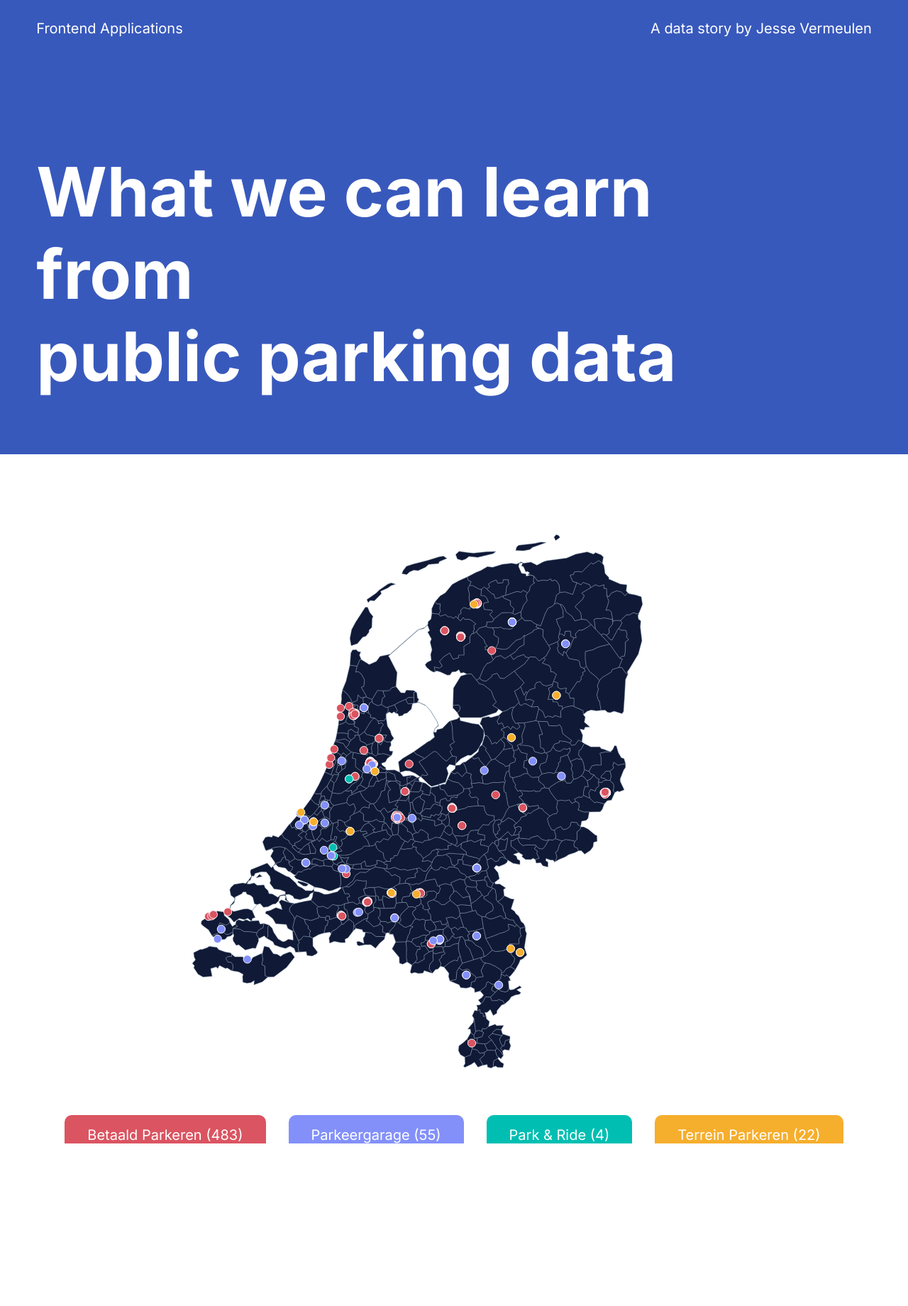
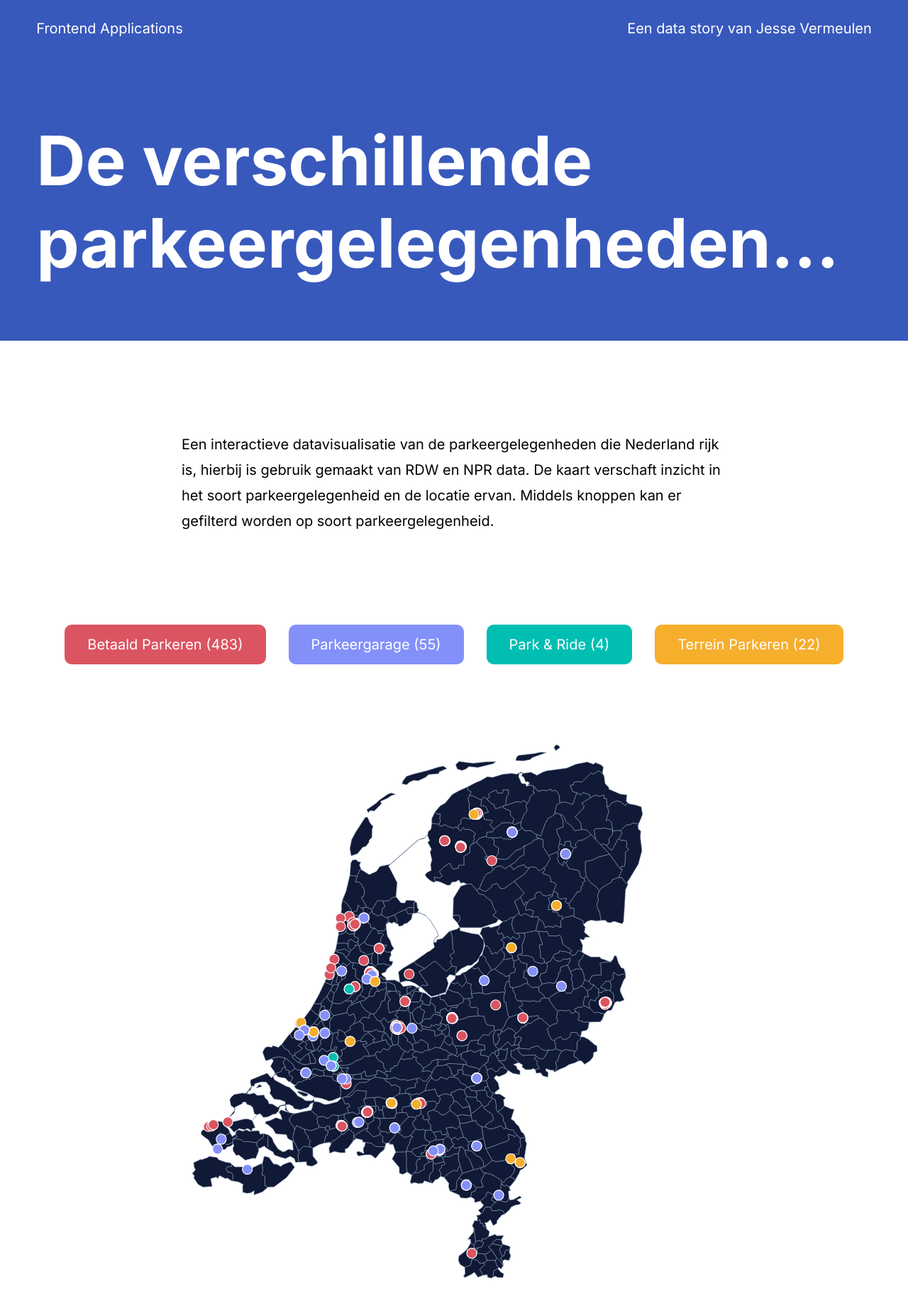
Before and after one commit to jessevermeulen/functional-programming, a React (Vite) app: page / in a window 1280 px wide. Shown: the top 1840 px of the page at 71% size. Before the commit the page ends 1611 px from the top, so only its background shows below. Built offline with nearby package versions, Linux system fonts and the light colour scheme; the HTML template or start-up script is replaced by a standard one.

Commit message:
Improve layout

```diff
--- a/index.html
+++ b/index.html
@@ -14,14 +14,13 @@
     />
     <link rel="stylesheet" href="./src/scss/index.scss" />
 
-    <title>Functional Programming - Jesse Vermeulen</title>
+    <title>Frontend Applications - Jesse Vermeulen</title>
   </head>
   <body>
     <div id="root"></div>
 
-    <!-- <main>
-      <div class="map"></div>
-    </main> -->
+    <!-- <div class="map"></div> -->
+    <!-- <script type="module" src="./src/js/d3.js"></script> -->
 
     <script type="module" src="./src/main.jsx"></script>
   </body>
--- a/src/components/Header.jsx
+++ b/src/components/Header.jsx
@@ -6,7 +6,7 @@ export default function Header() {
     <header>
       <span>{content.tagline}</span>
       <span>
-        A data story by{' '}
+        Een data story van{' '}
         <a href={content.author.domain} target="_blank">
           {content.author.name}
         </a>
--- a/src/components/Map.jsx
+++ b/src/components/Map.jsx
@@ -2,9 +2,8 @@ import React, { useEffect } from 'react';
 import * as d3 from 'd3';
 import municipalities from '../data/d3/netherlands-municipalities.json';
 
-export default function Map(parkingData) {
-  const renderMap = async () => {
-    const width = 1000;
+const renderMap = async (parkingData) => {
+  const width = 800;
   const height = width;
   const scale = width * 10;
   const center = d3.geoCentroid(municipalities);
@@ -42,10 +41,7 @@ export default function Map(parkingData) {
   svg.append('g').attr('class', 'map');
   svg.append('g').attr('class', 'points');
 
-    let map = svg
-      .select('g.map')
-      .selectAll('path')
-      .data(municipalities.features);
+  let map = svg.select('g.map').selectAll('path').data(municipalities.features);
 
   map
     .enter()
@@ -88,8 +84,7 @@ export default function Map(parkingData) {
       tooltip.html(
         `<span class="tooltip-${d.properties.usage
           .replace(/ /g, '')
-            .replace(/&/g, '')}">${d.properties.usage}</span>` +
-            d.properties.name
+          .replace(/&/g, '')}">${d.properties.usage}</span>` + d.properties.name
       );
     })
     .on('mousemove', (e) => {
@@ -99,8 +94,10 @@ export default function Map(parkingData) {
       tooltipOut();
     });
 };
+
+export default function Map(parkingData) {
   useEffect(() => {
-    renderMap();
+    renderMap(parkingData);
   }, []);
 
   return <div className="map"></div>;
--- a/src/components/Wrapper.jsx
+++ b/src/components/Wrapper.jsx
@@ -6,6 +6,9 @@ import parkingSelling from '../data/node/parking-selling.json';
 import parkingAccess from '../data/node/parking-access.json';
 
 const parkingData = merge(parkingSelling, parkingAccess);
+
+console.log(parkingSelling)
+console.log(parkingAccess);
 
 export default function Toggle() {
   const [isActive, setActive] = useState('false');
@@ -24,21 +27,24 @@ export default function Toggle() {
 
   return (
     <section className={!isActive ? 'toggle-BetaaldParkeren' : null}>
+      <p>{content.description}</p>
+
+      <div>
+        <div className="button" onClick={handleToggle}>
+          {content.buttons[0]} ({filterUsage(`${content.buttons[0]}`).length})
+        </div>
+        <div className="button">
+          {content.buttons[1]} ({filterUsage(`${content.buttons[1]}`).length})
+        </div>
+        <div className="button">
+          {content.buttons[2]} ({filterUsage(`${content.buttons[2]}`).length})
+        </div>
+        <div className="button">
+          {content.buttons[3]} ({filterUsage(`${content.buttons[3]}`).length})
+        </div>
+      </div>
+
       <Map data={parkingData} />
-      <div>
-        <span className="button" role="button" onClick={handleToggle}>
-          {content.buttons[0]} ({filterUsage(`${content.buttons[0]}`).length})
-        </span>
-        <span className="button" role="button" onClick={handleToggle}>
-          {content.buttons[1]} ({filterUsage(`${content.buttons[1]}`).length})
-        </span>
-        <span className="button" role="button" onClick={handleToggle}>
-          {content.buttons[2]} ({filterUsage(`${content.buttons[2]}`).length})
-        </span>
-        <span className="button" role="button" onClick={handleToggle}>
-          {content.buttons[3]} ({filterUsage(`${content.buttons[3]}`).length})
-        </span>
-      </div>
     </section>
   );
 }
--- a/src/data/content.json
+++ b/src/data/content.json
@@ -1,6 +1,7 @@
 {
-  "title": "What we can learn from \npublic parking data",
+  "title": "De verschillende parkeergelegenheden...",
   "tagline": "Frontend Applications",
+  "description": "Een interactieve datavisualisatie van de parkeergelegenheden die Nederland rijk is, hierbij is gebruik gemaakt van RDW en NPR data. De kaart verschaft inzicht in het soort parkeergelegenheid en de locatie ervan. Middels knoppen kan er gefilterd worden op soort parkeergelegenheid.",
   "author": {
     "name": "Jesse Vermeulen",
     "domain": "https://jessevermeulen.com"
--- a/src/js/d3.js
+++ b/src/js/d3.js
@@ -1,6 +1,6 @@
 import * as d3 from 'd3';
 import municipalities from '../data/d3/netherlands-municipalities.json';
-import parkingSelling from '../data/node/parking-areas.json';
+import parkingSelling from '../data/node/parking-selling.json';
 
 function renderMap(municipalities, parkingSelling) {
   const width = 1000;
@@ -30,7 +30,8 @@ function renderMap(municipalities, parkingSelling) {
     .select('.map')
     .append('svg')
     .attr('width', width)
-    .attr('height', height);
+    .attr('height', height)
+    .call(zoom);
 
   svg.append('g').attr('class', 'map');
   svg.append('g').attr('class', 'points');
@@ -70,7 +71,6 @@ function renderMap(municipalities, parkingSelling) {
     })
     .attr('r', '6px')
     .on('mouseover', (_, d) => {
-      // if ()
       return tooltip
         .style('visibility', 'visible')
         .html('Parkeerplaats: ' + d.properties.name);
--- a/src/scss/_buttons.scss
+++ b/src/scss/_buttons.scss
@@ -1,3 +1,6 @@
+div {
+  display: flex;
+
   .button {
     padding: 1rem 2rem;
     color: #fff;
@@ -24,3 +27,4 @@
       background: #F6AE2D;
     }
   }
+}
--- a/src/scss/_global.scss
+++ b/src/scss/_global.scss
@@ -27,6 +27,11 @@ h1 {
   white-space: pre-line;
 }
 
+p {
+  margin: 0;
+  line-height: 180%;
+}
+
 a {
   color: #000;
   text-decoration: none;
--- a/src/scss/_landing.scss
+++ b/src/scss/_landing.scss
@@ -3,7 +3,7 @@ main {
     &:first-child {
       display: flex;
       align-items: flex-end;
-      height: 80vh;
+      height: 60vh;
       background: var(--map-fill-hover);
 
       h1 {
@@ -16,6 +16,12 @@ main {
       display: flex;
       align-items: center;
       flex-direction: column;
+      margin: 8rem 0;
+
+      & > p {
+        max-width: 48rem;
+        margin-bottom: 8rem;
+      }
 
       &.toggle {
         &-BetaaldParkeren {
```
Lines whose indentation alone changed are shown as unchanged.
